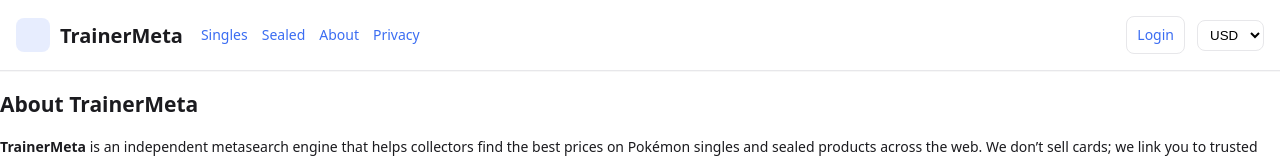
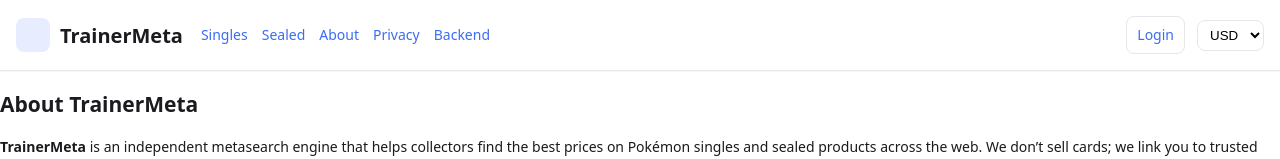
Before and after one commit to patrickheraghty99/TrainerMeta, a Next.js app in the folder TrainerMeta/frontend/: page /about in a window 1280 px wide. Shown: the top 159 px of the page. Built offline with nearby package versions, Linux system fonts and the light colour scheme.

Commit message:
feat: add Backend link to navigation bar

```diff
--- a/TrainerMeta/frontend/components/Layout.tsx
+++ b/TrainerMeta/frontend/components/Layout.tsx
@@ -24,6 +24,7 @@
               <a href="/sealed">Sealed</a>
               <a href="/about">About</a>
               <a href="/privacy.html">Privacy</a>
+              <a href="/backend">Backend</a>
             </nav>
           </div>
           <div className="nav-cta">
```
